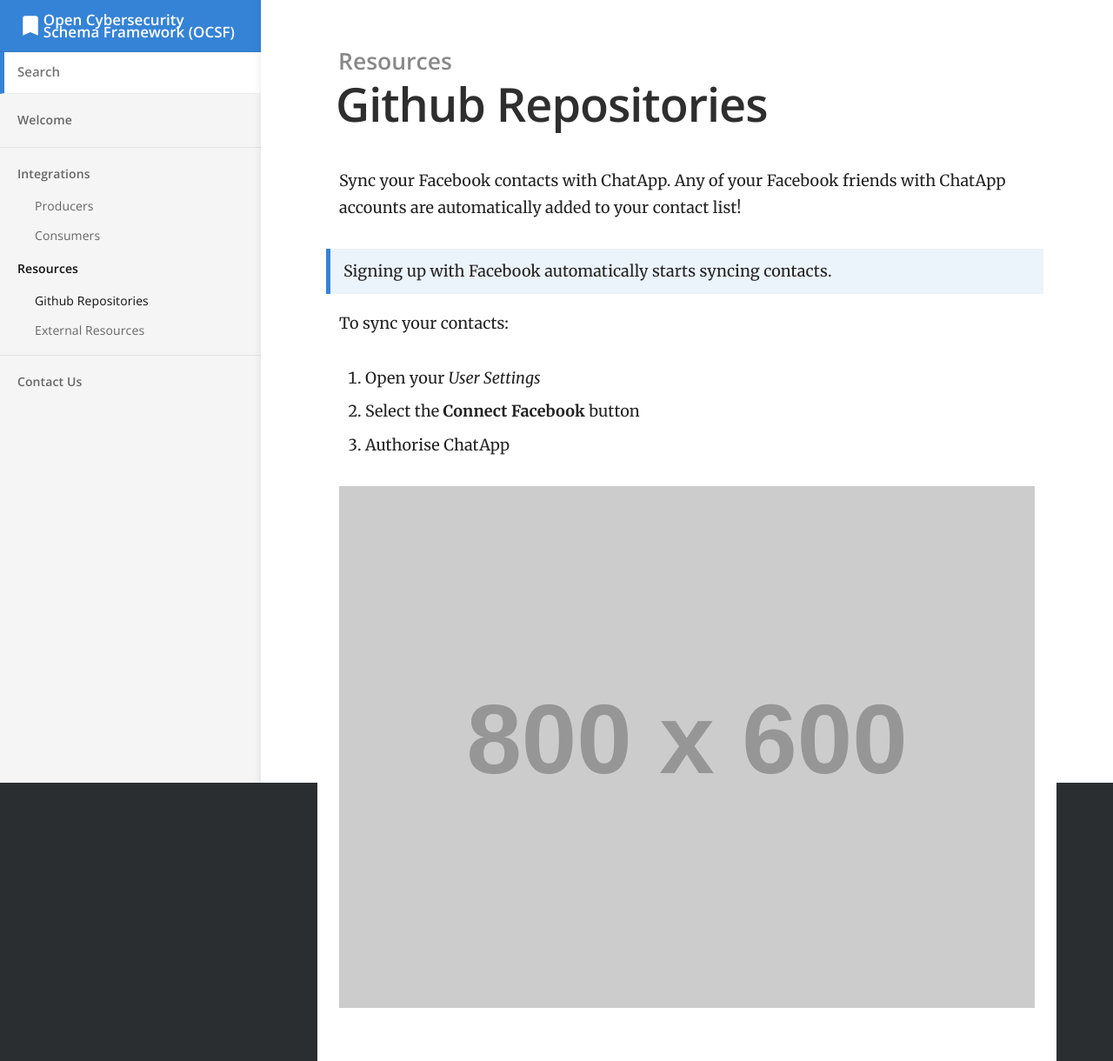
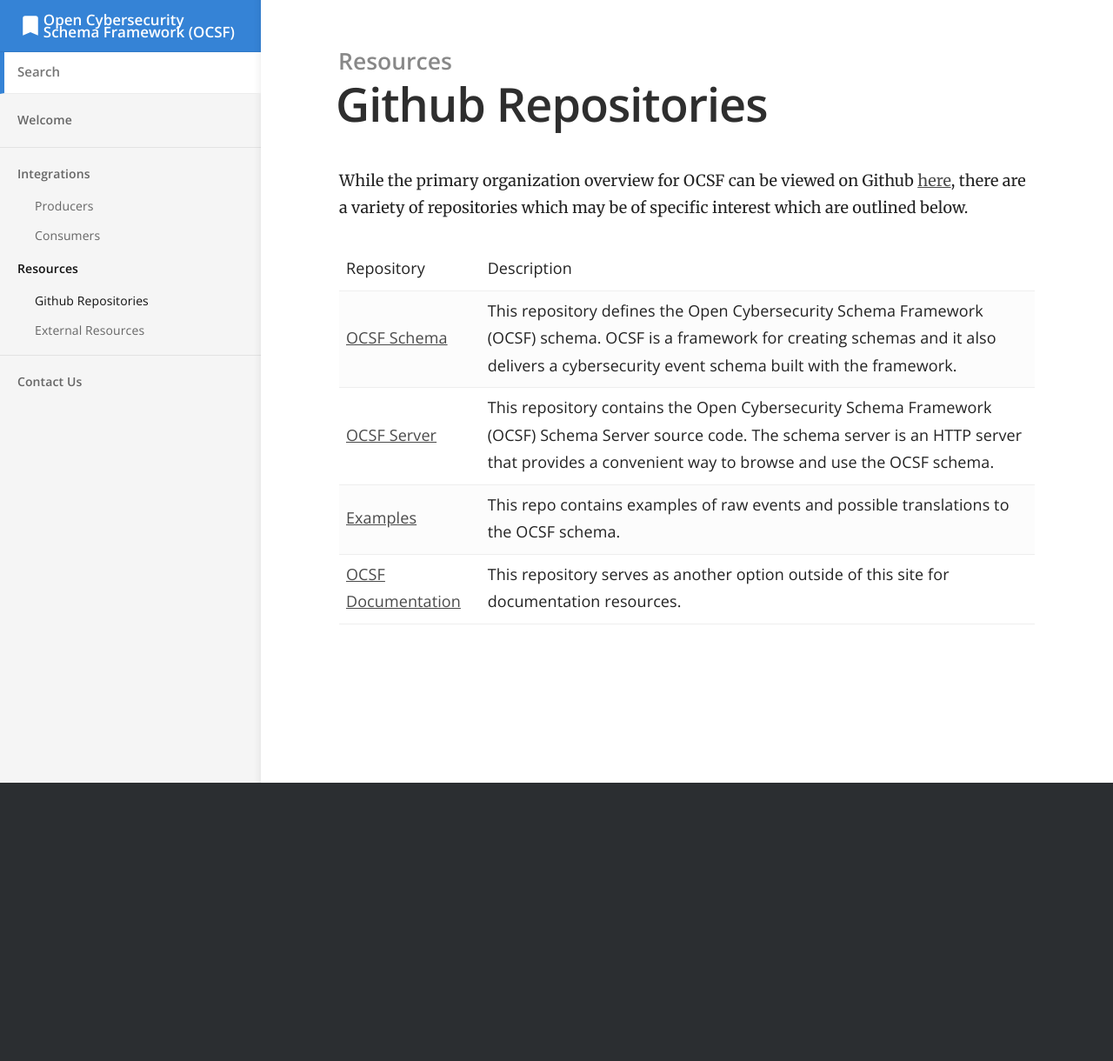
Before and after one commit to AWSSecEng/awsseceng.github.io, a Jekyll site: the page built from _docs/resources/placeholder1.md, in a window 1280 px wide. Shown: the whole page at 87% size. Built offline with Jekyll 4.4.1, drawn with Linux system fonts in a browser that asks for light colours; after the commit the page ends 900 px from its top, so only the background shows below that.

Commit message:
Resources & Contact Updates

```diff
--- a/_docs/resources/placeholder1.md
+++ b/_docs/resources/placeholder1.md
@@ -4,14 +4,10 @@ category: Resources
 order: 1
 ---
 
-Sync your Facebook contacts with ChatApp. Any of your Facebook friends with ChatApp accounts are automatically added to your contact list!
+While the primary organization overview for OCSF can be viewed on Github [here](/https://github.com/ocsf), there are a variety of repositories which may be of specific interest which are outlined below.
 
-> Signing up with Facebook automatically starts syncing contacts.
-
-To sync your contacts:
-
-1. Open your *User Settings*
-2. Select the **Connect Facebook** button
-3. Authorise ChatApp
-
-![](//placehold.it/800x600)
+| Repository | Description |
+| [OCSF Schema](/https://github.com/ocsf/ocsf-schema) | This repository defines the Open Cybersecurity Schema Framework (OCSF) schema. OCSF is a framework for creating schemas and it also delivers a cybersecurity event schema built with the framework. |
+| [OCSF Server](/https://github.com/ocsf/ocsf-server) | This repository contains the Open Cybersecurity Schema Framework (OCSF) Schema Server source code. The schema server is an HTTP server that provides a convenient way to browse and use the OCSF schema. |
+| [Examples](/https://github.com/ocsf/examples) | This repo contains examples of raw events and possible translations to the OCSF schema. |
+| [OCSF Documentation](/https://github.com/ocsf/ocsf-docs) | This repository serves as another option outside of this site for documentation resources. |
```
Also changed, not shown: contact.html (+6 -2 lines).
